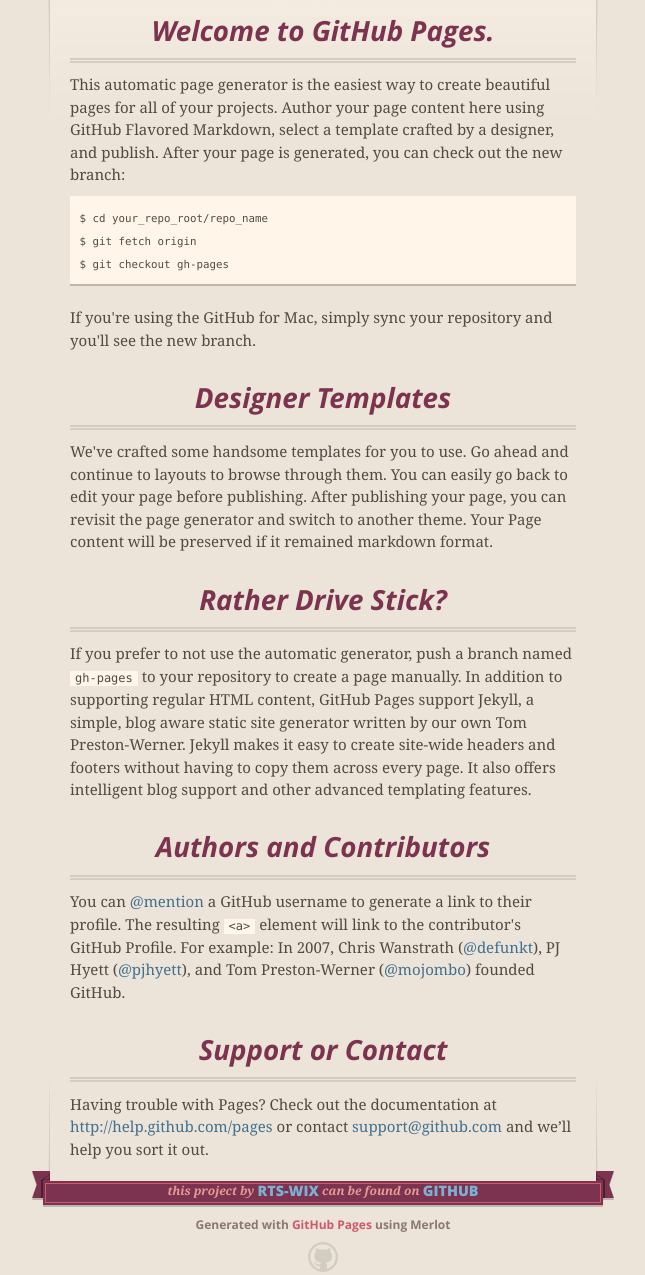
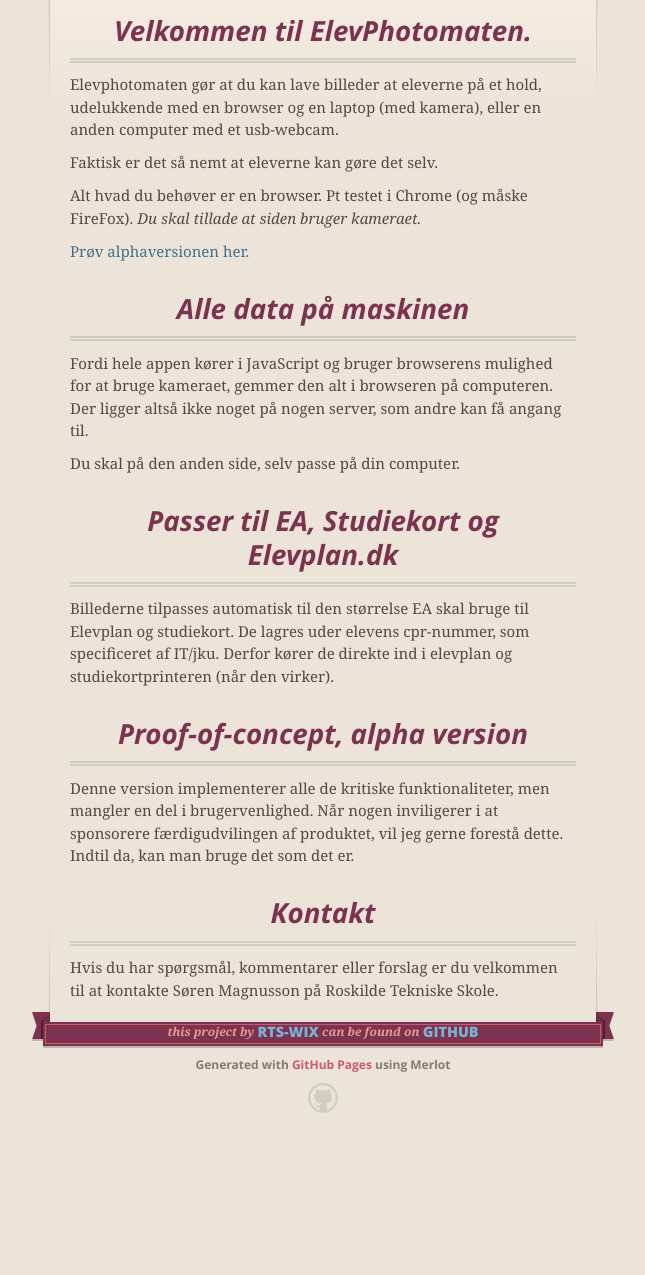
Before and after one commit to Rts-wix/ElevPhotoAutomat, a plain HTML site: page index.html in a window 1280 px wide. Shown: the part 216-1491 px from the top of the page, without its empty margins (317-962 px from the left). After the commit the page ends 1369 px from the top, so only its background shows below. Drawn offline with nearby package versions, Linux system fonts and the light colour scheme.

Commit message:
... and index.html

```diff
--- a/index.html
+++ b/index.html
@@ -47,36 +47,33 @@
 
       <section id="main_content">
         <h3>
-<a name="welcome-to-github-pages" class="anchor" href="#welcome-to-github-pages"><span class="octicon octicon-link"></span></a>Welcome to GitHub Pages.</h3>
+<a name="welcome-to-github-pages" class="anchor" href="#welcome-to-github-pages"><span class="octicon octicon-link"></span></a>Velkommen til ElevPhotomaten.</h3>
 
-<p>This automatic page generator is the easiest way to create beautiful pages for all of your projects. Author your page content here using GitHub Flavored Markdown, select a template crafted by a designer, and publish. After your page is generated, you can check out the new branch:</p>
-
-<pre><code>$ cd your_repo_root/repo_name
-$ git fetch origin
-$ git checkout gh-pages
-</code></pre>
-
-<p>If you're using the GitHub for Mac, simply sync your repository and you'll see the new branch.</p>
+<p>Elevphotomaten gør at du kan lave billeder at eleverne på et hold, udelukkende med en browser og en laptop (med kamera), eller en anden computer med et usb-webcam.</p>
+<p>Faktisk er det så nemt at eleverne kan gøre det selv.</p>
+<p>Alt hvad du behøver er en browser. Pt testet i Chrome (og måske FireFox). <em>Du skal tillade at siden bruger kameraet.</em></p>
+          <p><a href="demo.html" target="_blank">Prøv alphaversionen her.</a></p>
 
 <h3>
-<a name="designer-templates" class="anchor" href="#designer-templates"><span class="octicon octicon-link"></span></a>Designer Templates</h3>
+<a name="designer-templates" class="anchor" href="#designer-templates"><span class="octicon octicon-link"></span></a>Alle data på maskinen</h3>
 
-<p>We've crafted some handsome templates for you to use. Go ahead and continue to layouts to browse through them. You can easily go back to edit your page before publishing. After publishing your page, you can revisit the page generator and switch to another theme. Your Page content will be preserved if it remained markdown format.</p>
+<p>Fordi hele appen kører i JavaScript og bruger browserens mulighed for at bruge kameraet, gemmer den alt i browseren på computeren. Der ligger altså ikke noget på nogen server, som andre kan få angang til.</p>
+          <p>Du skal på den anden side, selv passe på din computer.</p>
 
 <h3>
-<a name="rather-drive-stick" class="anchor" href="#rather-drive-stick"><span class="octicon octicon-link"></span></a>Rather Drive Stick?</h3>
+<a name="rather-drive-stick" class="anchor" href="#rather-drive-stick"><span class="octicon octicon-link"></span></a>Passer til EA, Studiekort og Elevplan.dk</h3>
 
-<p>If you prefer to not use the automatic generator, push a branch named <code>gh-pages</code> to your repository to create a page manually. In addition to supporting regular HTML content, GitHub Pages support Jekyll, a simple, blog aware static site generator written by our own Tom Preston-Werner. Jekyll makes it easy to create site-wide headers and footers without having to copy them across every page. It also offers intelligent blog support and other advanced templating features.</p>
+<p>Billederne tilpasses automatisk til den størrelse EA skal bruge til Elevplan og studiekort. De lagres uder elevens cpr-nummer, som specificeret af IT/jku. Derfor kører de direkte ind i elevplan og studiekortprinteren (når den virker).</p>
 
 <h3>
-<a name="authors-and-contributors" class="anchor" href="#authors-and-contributors"><span class="octicon octicon-link"></span></a>Authors and Contributors</h3>
+<a name="authors-and-contributors" class="anchor" href="#authors-and-contributors"><span class="octicon octicon-link"></span></a>Proof-of-concept, alpha version</h3>
 
-<p>You can <a href="https://github.com/blog/821" class="user-mention">@mention</a> a GitHub username to generate a link to their profile. The resulting <code>&lt;a&gt;</code> element will link to the contributor's GitHub Profile. For example: In 2007, Chris Wanstrath (<a href="https://github.com/defunkt" class="user-mention">@defunkt</a>), PJ Hyett (<a href="https://github.com/pjhyett" class="user-mention">@pjhyett</a>), and Tom Preston-Werner (<a href="https://github.com/mojombo" class="user-mention">@mojombo</a>) founded GitHub.</p>
+<p>Denne version implementerer alle de kritiske funktionaliteter, men mangler en del i brugervenlighed. Når nogen inviligerer i at sponsorere færdigudvilingen af produktet, vil jeg gerne forestå dette. Indtil da, kan man bruge det som det er.</p>
 
 <h3>
-<a name="support-or-contact" class="anchor" href="#support-or-contact"><span class="octicon octicon-link"></span></a>Support or Contact</h3>
+<a name="support-or-contact" class="anchor" href="#support-or-contact"><span class="octicon octicon-link"></span></a>Kontakt</h3>
 
-<p>Having trouble with Pages? Check out the documentation at <a href="http://help.github.com/pages">http://help.github.com/pages</a> or contact <a href="mailto:support@github.com">support@github.com</a> and we’ll help you sort it out.</p>
+<p>Hvis du har spørgsmål, kommentarer eller forslag er du velkommen til at kontakte Søren Magnusson på Roskilde Tekniske Skole.</p>
       </section>
 
       <footer>
```
